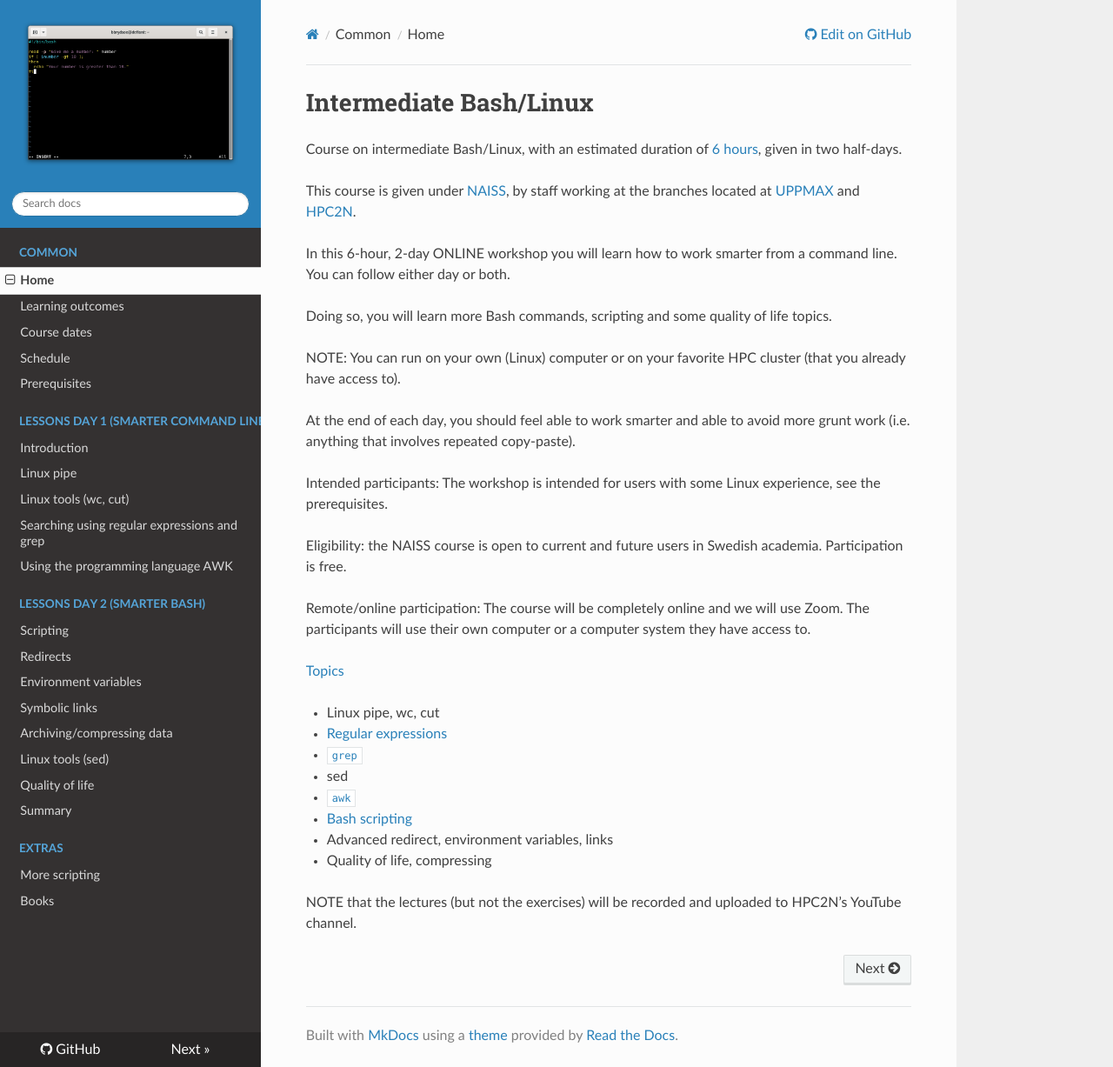
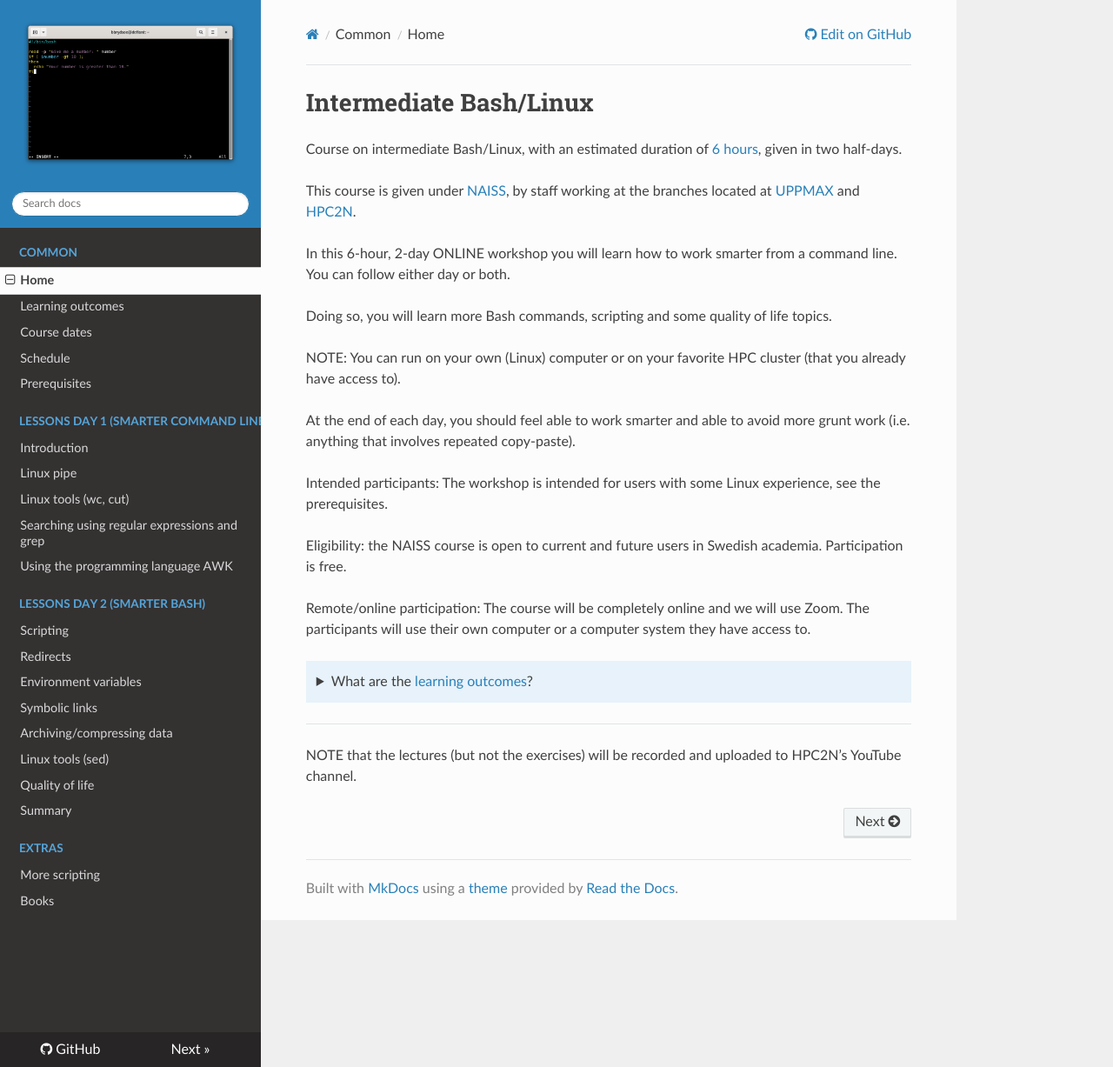
Before and after one commit to UPPMAX/linux-command-line-201, an MkDocs documentation site: the page built from docs/index.md, in a window 1280 px wide and 1227 px high. Shown: the whole window at 87% size. Built offline with MkDocs 1.6.1, drawn with Linux system fonts in a browser that asks for light colours; nearby versions of some CDN libraries.

Commit message:
Add search tags, LOs in one place

```diff
--- a/docs/index.md
+++ b/docs/index.md
@@ -20,15 +27,10 @@
 
 Remote/online participation: The course will be completely online and we will use Zoom. The participants will use their own computer or a computer system they have access to.
 
-[Topics](learning_outcomes.md)
+??? note "What are the [learning outcomes](learning_outcomes.md)?"
 
-- Linux pipe, wc, cut
-- [Regular expressions](sessions/regular_expressions_and_grep/README.md)
-- [`grep`](sessions/regular_expressions_and_grep/README.md)
-- sed
-- [`awk`](sessions/awk/README.md)
-- [Bash scripting](sessions/scripting/README.md)
-- Advanced redirect, environment variables, links
-- Quality of life, compressing
+    See [the learning outcomes of this course](learning_outcomes.md).
+
+---
 
 NOTE that the lectures (but not the exercises) will be recorded and uploaded to HPC2N's YouTube channel.
```
Also changed, not shown: other parts of docs/index.md (+7 -0 lines), docs/sessions/awk/README.md (+1 -0 lines), docs/sessions/intro.md (+7 -0 lines), docs/sessions/regular_expressions_and_grep/README.md (+1 -0 lines).
